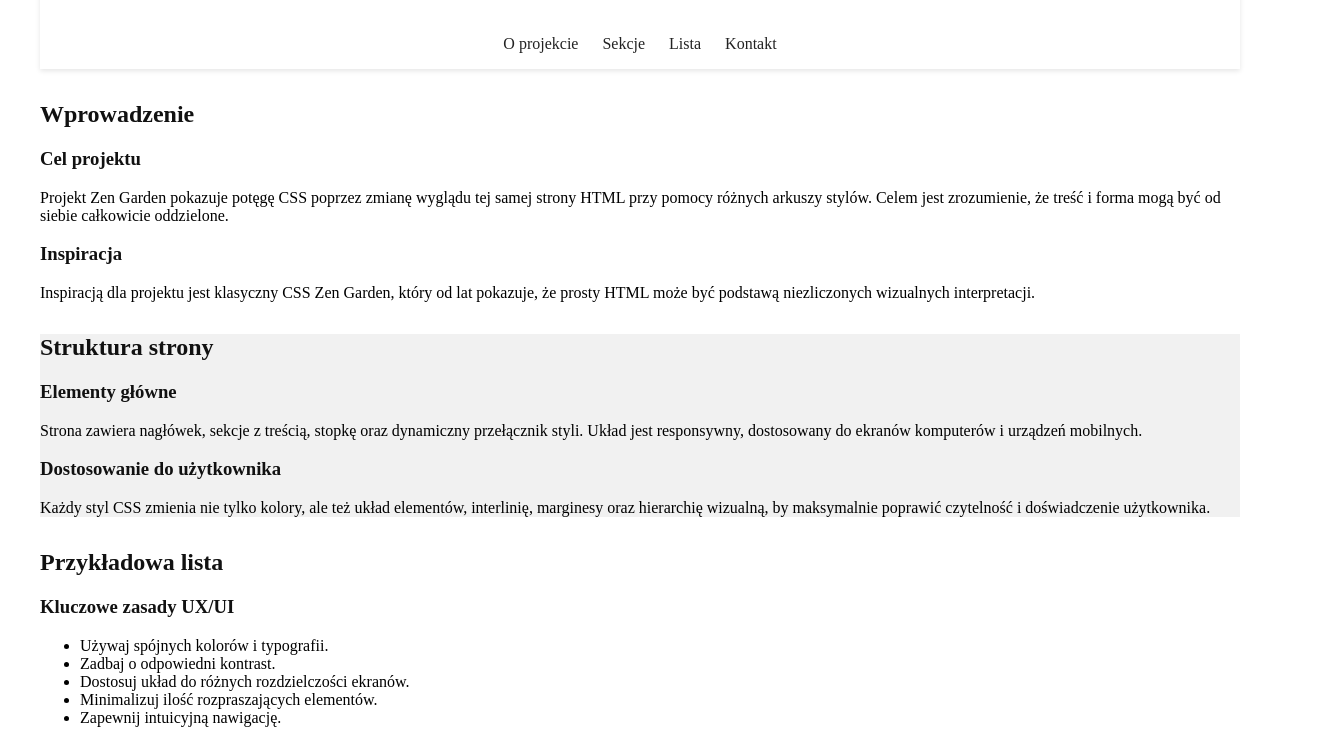
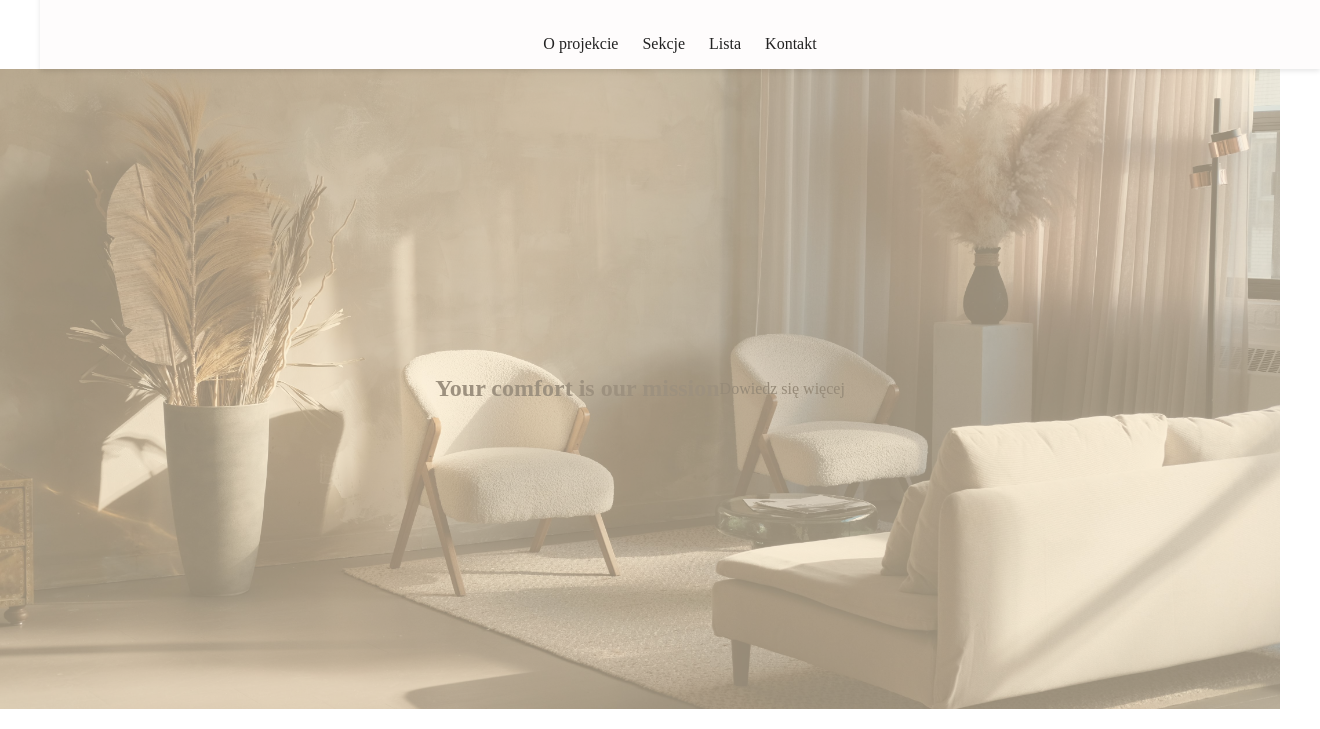
Before and after one commit to swal3k/aplikacje-internetowe-1, a plain HTML site: page index.html in a window 1280 px wide. Shown: the part 93-822 px from the top of the page, 1320 px wide, since content can reach past the window. Drawn offline with Linux system fonts and the light colour scheme.

Commit message:
hero section changes

```diff
--- a/index.html
+++ b/index.html
@@ -4,7 +4,7 @@
 <meta charset="UTF-8" />
 <meta name="viewport" content="width=device-width, initial-scale=1.0" />
 <title>Zen Garden - Oliwier Szwalek</title>
-<script src="//wi.arturk.pl/zen-style.js.php?styles[]=style-1&styles[]=style-2" defer></script>
+<!-- <script src="//wi.arturk.pl/zen-style.js.php?styles[]=style-1&styles[]=style-2" defer></script> -->
 <link rel="stylesheet" href="style-1.css" />
 </head>
 <body>
@@ -23,7 +23,14 @@
 </header>
 
 
+
 <main>
+<section id="hero" class="hero">
+  <h1>Your comfort is our mission</h1>
+  <!-- <p>Opis sekcji</p> -->
+  <div id="hero-btn" ref="#about" class="btn">Dowiedz się więcej</div>
+</section>
+
 <section id="section1" class="section">
 <div class="container">
 <h2>Wprowadzenie</h2>
--- a/style-1.css
+++ b/style-1.css
@@ -6,13 +6,45 @@ padding: 2rem 0;
 
 
 header {
-background: white;
+background: rgba(240, 227, 227, 0.1);
 box-shadow: 0 2px 5px rgba(0,0,0,0.1);
 position: sticky;
 top: 0;
+width: 100vw;
 z-index: 100;
 }
 
+.hero {
+    position: relative;
+    background-image: url('images/hero.jpg');
+    background-size: cover;
+    background-position: center;
+    background-repeat: no-repeat;
+    width: 100vw;
+    left: 50%;
+    right: 50%;
+    margin-left: -50vw;
+    margin-right: -50vw;
+    min-height: 400px; /* Make hero section larger */
+    height: 80vh;      /* Responsive height */
+    display: flex;
+    align-items: center;
+    justify-content: center;
+}
+
+.hero::before{
+    content: "";
+    position: absolute;
+    inset: 0;
+    background: rgba(250, 231, 201, 0.6);
+    z-index: 1; /* Ensure the overlay is above the image */
+    pointer-events: none;
+}
+
+.hero.container {
+    position: relative;
+    z-index: 2; /* Ensure content is above the overlay */
+}
 
 .main-nav ul {
 display: flex;
@@ -61,6 +93,28 @@ padding: 1rem 0;
 }
 
 
+.hero-btn {
+    border: none;
+    border-top: 3px solid #ff631b; /* Overline */
+    border-radius: 10px;
+    padding: 0.75em 2em;
+    background: #fff;
+    color: #ff631b;
+    font-size: 1.1em;
+    font-weight: 600;
+    cursor: pointer;
+    box-shadow: 0 2px 8px rgba(0,0,0,0.07);
+    position: relative;
+    z-index: 2;
+    /*transition: background 0.2s, color 0.2s;8*/
+}
+
+.hero-btn:hover {
+    background: #ff631b;
+    color: #fff;
+}
+
+
 @media (max-width: 768px) {
 .main-nav ul {
 flex-direction: column;
```
Also changed, not shown: images/hero.jpg (added).
